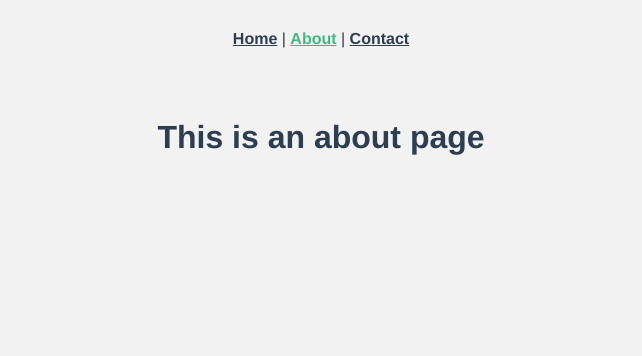
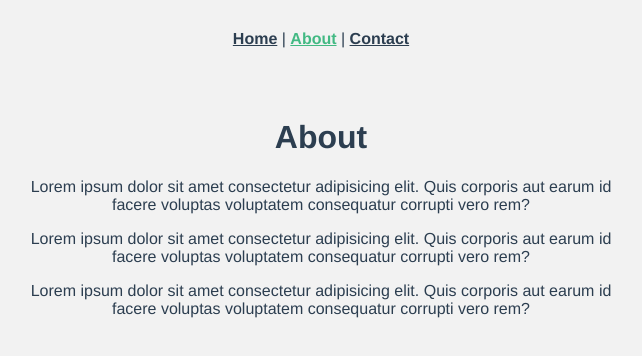
Before and after one commit to yamkelajojo/Vue, a Vue app in the folder vue-animations-main/starter-project/: page /about in a window 1280 px wide. Shown: the top 356 px of the page, without its empty margins (319-961 px from the left). Built offline with nearby package versions, Linux system fonts and the light colour scheme.

Commit message:
video #9 JS Hooks done. Laptop doesnt charge so i wont be commiting in a while. Next video is video #10 which is using GSAP

```diff
--- a/vue-animations-main/starter-project/public/index.html
+++ b/vue-animations-main/starter-project/public/index.html
@@ -1,16 +1,20 @@
 <!DOCTYPE html>
 <html lang="">
   <head>
-    <meta charset="utf-8">
-    <meta http-equiv="X-UA-Compatible" content="IE=edge">
-    <meta name="viewport" content="width=device-width,initial-scale=1.0">
-    <link rel="icon" href="<%= BASE_URL %>favicon.ico">
-    <link rel="stylesheet" href="https://fonts.googleapis.com/icon?family=Material+icons" rel="stylesheet">
+    <meta charset="utf-8" />
+    <meta http-equiv="X-UA-Compatible" content="IE=edge" />
+    <meta name="viewport" content="width=device-width,initial-scale=1.0" />
+    <link rel="icon" href="<%= BASE_URL %>favicon.ico" />
+    <!-- <link rel="stylesheet" href="https://fonts.googleapis.com/icon?family=Material+icons" rel="stylesheet"> -->
     <title><%= htmlWebpackPlugin.options.title %></title>
   </head>
   <body>
     <noscript>
-      <strong>We're sorry but <%= htmlWebpackPlugin.options.title %> doesn't work properly without JavaScript enabled. Please enable it to continue.</strong>
+      <strong
+        >We're sorry but <%= htmlWebpackPlugin.options.title %> doesn't work
+        properly without JavaScript enabled. Please enable it to
+        continue.</strong
+      >
     </noscript>
     <div id="app"></div>
     <!-- built files will be auto injected -->
--- a/vue-animations-main/starter-project/src/views/About.vue
+++ b/vue-animations-main/starter-project/src/views/About.vue
@@ -1,12 +1,97 @@
 <template>
   <div class="about">
-    <h1>This is an about page</h1>
+    <transition
+      appear
+      name="fade"
+      @before-enter="beforeEnter"
+      @enter="enter"
+      @after-enter="afterEnter"
+      @before-leave="beforeLeave"
+      @leave="leave"
+      @after-leave="afterLEave"
+    >
+      <h1 v-if="showTitle">About</h1>
+    </transition>
+    <p>
+      Lorem ipsum dolor sit amet consectetur adipisicing elit. Quis corporis aut
+      earum id facere voluptas voluptatem consequatur corrupti vero rem?
+    </p>
+    <p>
+      Lorem ipsum dolor sit amet consectetur adipisicing elit. Quis corporis aut
+      earum id facere voluptas voluptatem consequatur corrupti vero rem?
+    </p>
+    <p>
+      Lorem ipsum dolor sit amet consectetur adipisicing elit. Quis corporis aut
+      earum id facere voluptas voluptatem consequatur corrupti vero rem?
+    </p>
   </div>
 </template>
 
+<script>
+import { ref } from "vue";
+
+export default {
+  setup() {
+    const showTitle = ref(true);
+
+    const beforeEnter = (el) => {
+      console.log("bfore enter", el);
+    };
+
+    const enter = (el) => {
+      console.log("enter", el);
+    };
+
+    const afterEnter = (el) => {
+      console.log("after enter", el);
+      setTimeout(() => (showTitle.value = false), 2000);
+    };
+
+    const beforeLeave = (el) => {
+      console.log("before leave");
+      el.style.color = "orange";
+    };
+
+    const leave = () => {
+      console.log("leave");
+    };
+
+    const afterLEave = () => {
+      console.log("after leave");
+    };
+
+    return {
+      beforeEnter,
+      enter,
+      afterEnter,
+      showTitle,
+      beforeLeave,
+      leave,
+      afterLEave,
+    };
+  },
+};
+</script>
+
 <style>
-  .about{
-    max-width: 600px;
-    margin: 20px auto;
-  }
+.about {
+  max-width: 600px;
+  margin: 20px auto;
+}
+
+.fade-enter-from {
+  opacity: 0;
+}
+
+.fade-enter-active {
+  transition: opacity 3s ease;
+}
+
+.fade-leave-to {
+  opacity: 0;
+}
+
+.fade-leave-active {
+  transition: opacity 3s;
+}
 </style>
--- a/vue-animations-main/starter-project/src/views/Contact.vue
+++ b/vue-animations-main/starter-project/src/views/Contact.vue
@@ -1,12 +1,12 @@
 <template>
   <div class="contact">
     <h1>Contact</h1>
-    <ul class="contact">
+    <transition-group class="contact" tag="">
       <li class="contact" v-for="icon in icons" :key="icon.name" >
         <span class="material-icons">{{ icon.name }}</span>
         <div>{{icon.text}}</div>
       </li>
-    </ul>
+    </transition-group>
   </div>
 </template>
 
```
Also changed, not shown: 1 other file (tests, documents, lock files or other folders).
